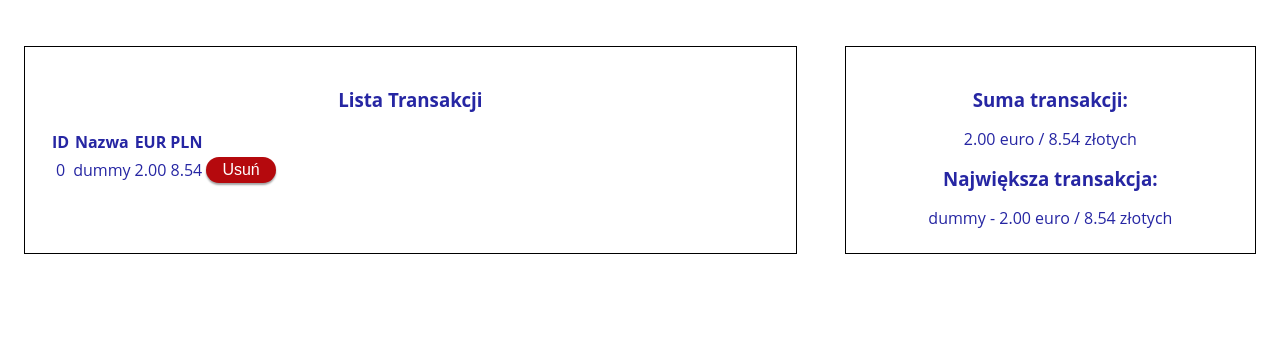
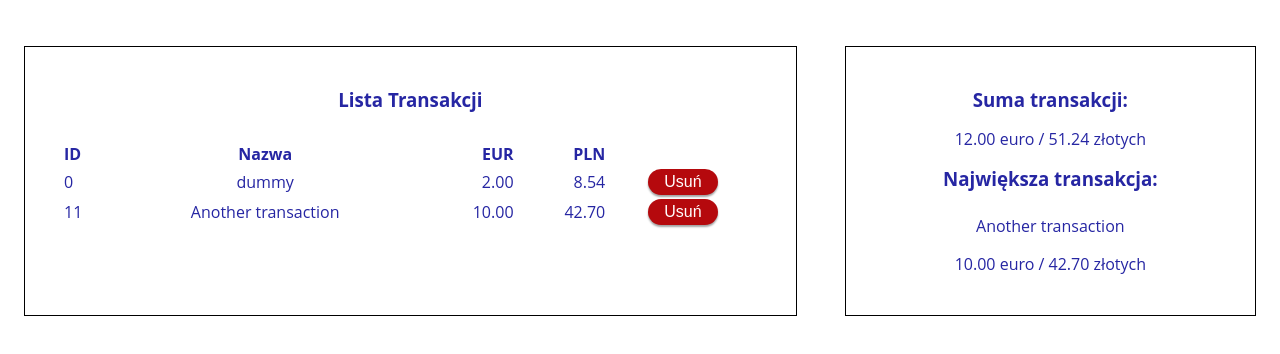
Before and after one commit to michalosinski91/przelicznik-walut, a React app: page / in a window 1280 px wide. Shown: the part 338-692 px from the top of the page. Built offline with nearby package versions, Linux system fonts and the light colour scheme; the HTML template or start-up script is replaced by a standard one.

Commit message:
table styling & added conditional display

```diff
--- a/src/components/HighestAmountDisplay.js
+++ b/src/components/HighestAmountDisplay.js
@@ -4,7 +4,14 @@ const HighestAmountDisplay = ({ description, euroAmount, plnAmount }) => {
     return(
         <div>
             <h3>Największa transakcja:</h3>
-            {`${description} - ${euroAmount.toFixed(2)} euro / ${plnAmount} złotych`}
+            {!description
+            ? <p>Brak transakcji</p>
+            : <div>
+                <p>{description}</p>
+                <p>{`${euroAmount.toFixed(2)} euro / ${plnAmount} złotych`}</p>
+            </div>
+            }
+
         </div>
     )
 }
--- a/src/components/Row.js
+++ b/src/components/Row.js
@@ -9,10 +9,10 @@ const Row = ({ transaction, removeTransaction, euroExchangeRate }) => {
 
     return(
         <tr key={transaction.id}>
-            <td>{transaction.id}</td>
+            <td className='left'>{transaction.id}</td>
             <td>{transaction.description}</td>
-            <td>{transaction.euroAmount.toFixed(2)}</td>
-            <td>{plnAmount}</td>
+            <td className='right'>{transaction.euroAmount.toFixed(2)}</td>
+            <td className='right'>{plnAmount}</td>
             <td><button className='button negative' onClick={handleRemoveTransaction}>Usuń</button></td>
         </tr>
     )
--- a/src/components/Transaction.js
+++ /dev/null
@@ -1,15 +0,0 @@
-import React from 'react'
-
-const Transaction = ({ transaction, removeTransaction, euroExchangeRate }) => {
-    const handleRemoveTransaction = () => {
-        removeTransaction(transaction.id)
-    }
-    return (
-        <div>
-            {`${transaction.description} - ${transaction.euroAmount} euro = ${(transaction.euroAmount*euroExchangeRate).toFixed(2)} złotych`}
-            <button className='button negative' onClick={handleRemoveTransaction}>Usuń</button>
-        </div>
-    )
-}
-
-export default Transaction
--- a/src/components/TransactionList.js
+++ b/src/components/TransactionList.js
@@ -1,18 +1,19 @@
 import React from 'react'
-import Transaction from './Transaction'
 import Row from './Row'
 
 const TransactionList = ({ transactions, removeTransaction, euroExchangeRate }) => {
     return(
         <div className='container large'>
             <h3>Lista Transakcji</h3>
-            <table>
+            {!transactions.length
+            ? <p>Brak transakcji</p>
+            : <table className='table'>
                 <tbody>
                     <tr>
-                        <th>ID</th>
+                        <th className='left'>ID</th>
                         <th>Nazwa</th>
-                        <th>EUR</th>
-                        <th>PLN</th>
+                        <th className='right'>EUR</th>
+                        <th className='right'>PLN</th>
                         <th></th>
                     </tr>
                     {transactions.map(transaction => <Row
@@ -23,6 +24,7 @@ const TransactionList = ({ transactions, removeTransaction, euroExchangeRate })
                     />)}
                 </tbody>
             </table>
+            }
         </div>
     )
 }
--- a/src/store/reducer.js
+++ b/src/store/reducer.js
@@ -1,5 +1,6 @@
 const initialState = [
     { id: 0, description: 'dummy', euroAmount: 2 },
+    { id: 11, description: 'Another transaction', euroAmount: 10 },
 ]
 
 const reducer = (state = initialState, action) => {
--- a/src/style/style.css
+++ b/src/style/style.css
@@ -90,6 +90,23 @@ header {
     }
 }
 
+/* Table */
+
+.table {
+    width: 100%;
+    padding: 12px;
+}
+
+.left {
+    text-align: left;
+}
+
+.right {
+    text-align: right;
+}
+
+
+
 /* Form  */
 
 .form input {
```
